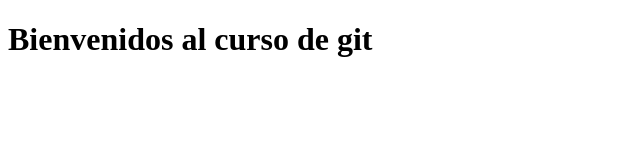
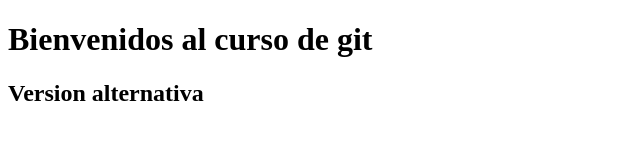
Before and after one commit to Diego14alfaro/pruebas-git, a plain HTML site: page index.html in a window 1280 px wide. Shown: the whole page, without its empty margins (0-640 px from the left). Drawn offline with Linux system fonts and the light colour scheme.

Commit message:
Version alternativa

```diff
--- a/index.html
+++ b/index.html
@@ -7,5 +7,6 @@
 </head>
 <body>
     <h1>Bienvenidos al curso de git</h1>
+    <h2>Version alternativa</h2>
 </body>
 </html>
```
